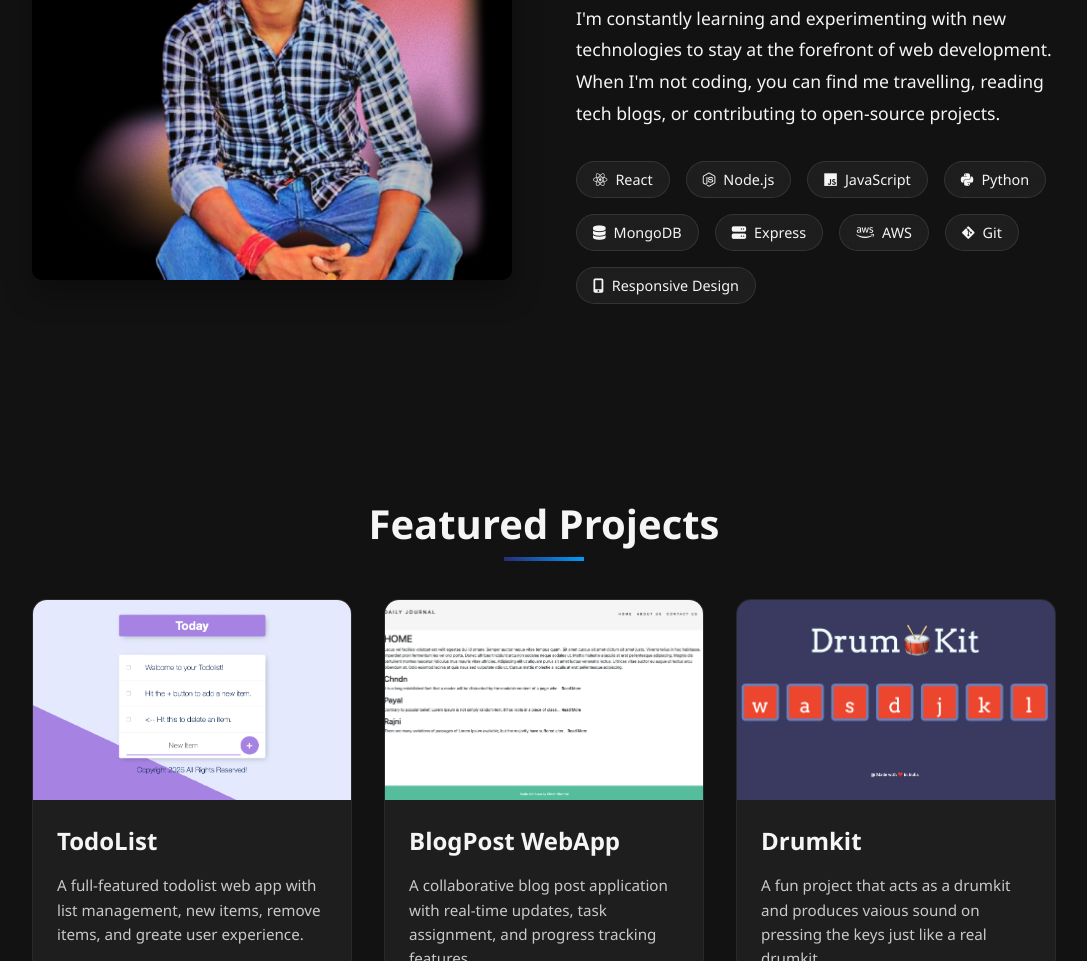
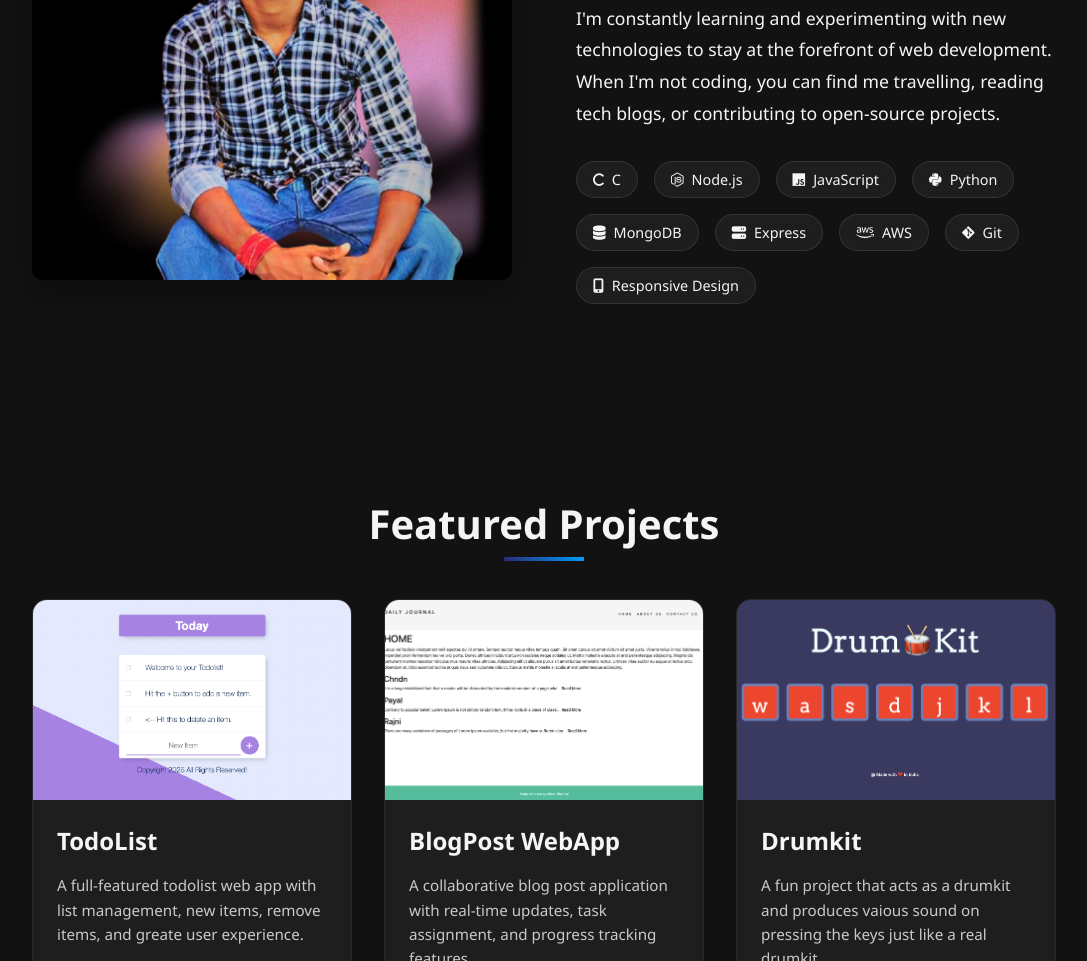
Before and after one commit to chndnshrma/PORTFOLIO, a plain HTML site: page index.html in a window 1280 px wide. Shown: the part 1218-2179 px from the top of the page, without its empty margins (96-1183 px from the left). Drawn offline with nearby package versions, Linux system fonts and the light colour scheme.

Commit message:
some minor changes

```diff
--- a/index.html
+++ b/index.html
@@ -968,7 +968,7 @@
                 <p>I'm a Full Stack Developer with experience in building web applications. I specialize in JavaScript technologies across the entire stack (MERN, MEAN). My passion lies in creating intuitive user interfaces and efficient backend systems.</p>
                 <p>I'm constantly learning and experimenting with new technologies to stay at the forefront of web development. When I'm not coding, you can find me travelling, reading tech blogs, or contributing to open-source projects.</p>
                 <div class="skills-list">
-                    <div class="skill-tag"><i class="fab fa-react"></i> React</div>
+                    <div class="skill-tag"><i class="fab fa-c"></i> C</div>
                     <div class="skill-tag"><i class="fab fa-node-js"></i> Node.js</div>
                     <div class="skill-tag"><i class="fab fa-js"></i> JavaScript</div>
                     <div class="skill-tag"><i class="fab fa-python"></i> Python</div>
```
